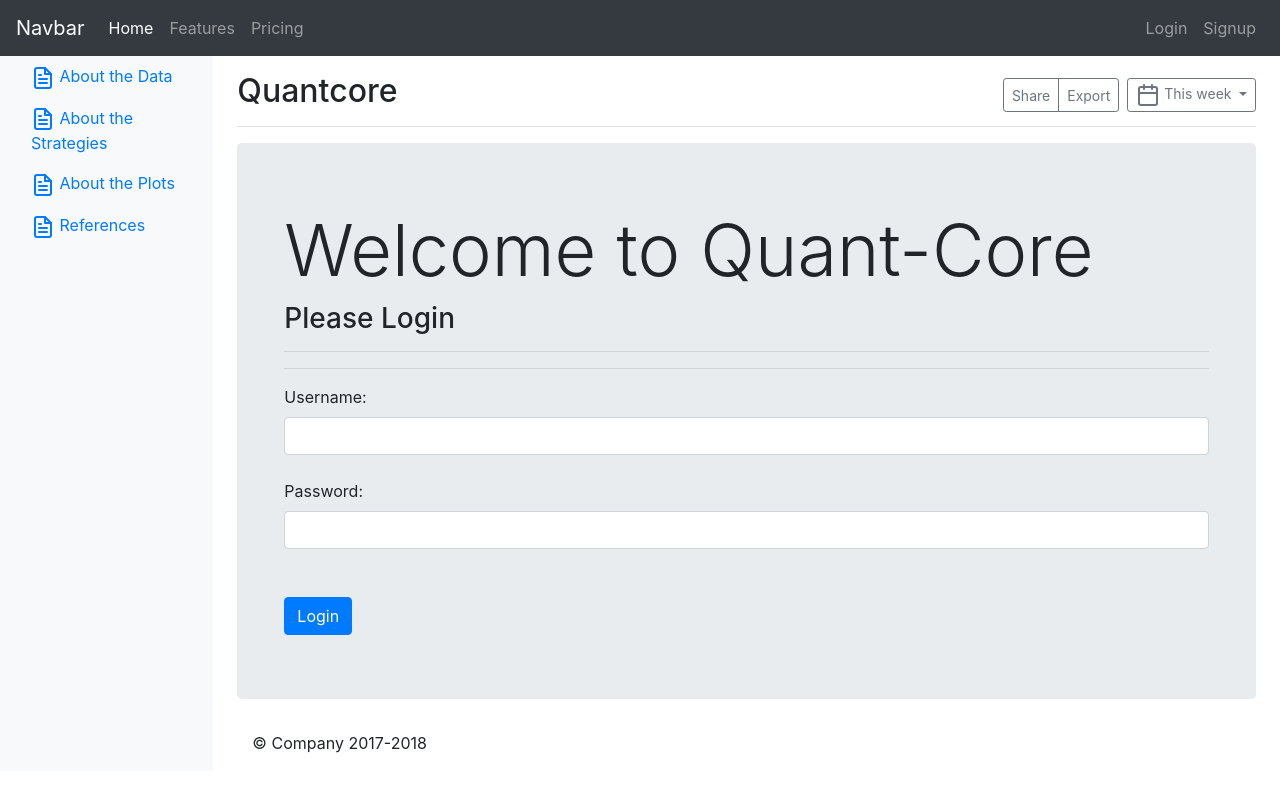
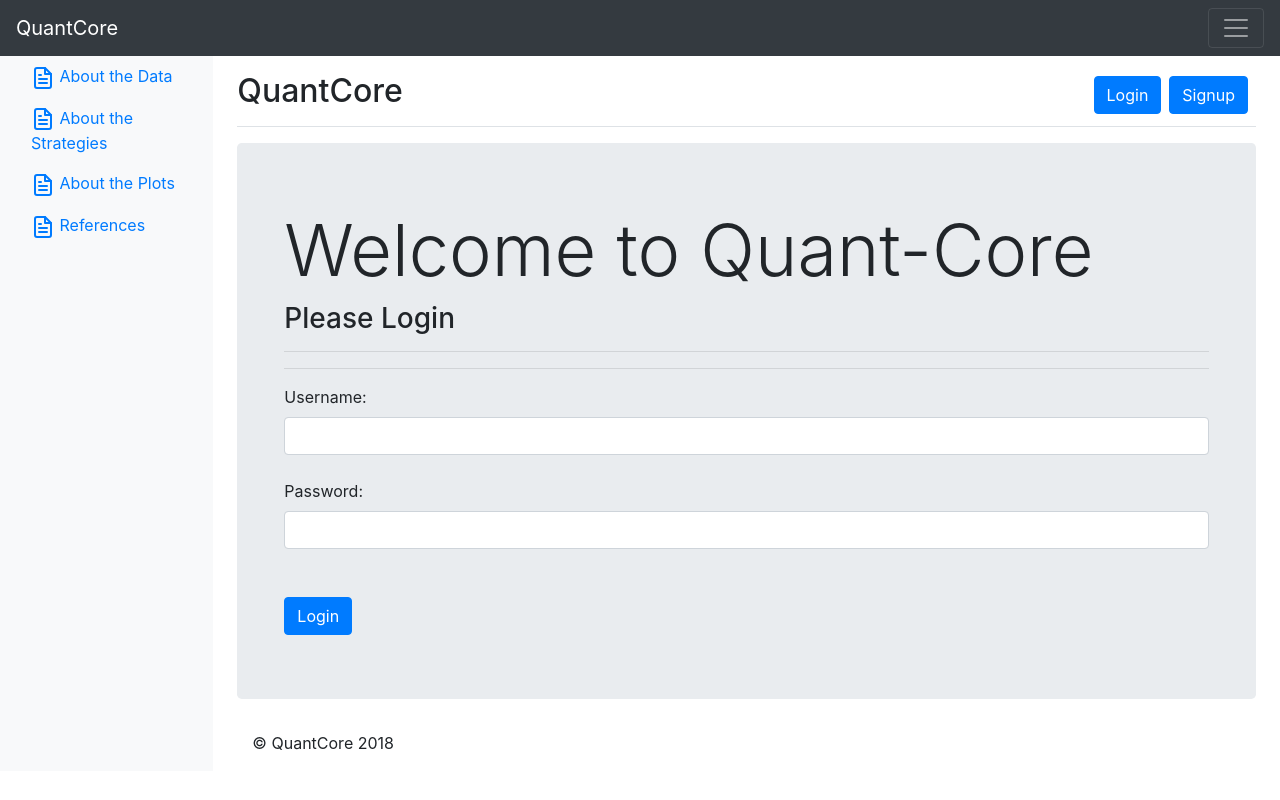
Before and after one commit to sking8484/quantcore, a Django app: page /accounts/login/ in a window 1280 px wide. Run offline with Django 3.2, Linux system fonts and the light colour scheme; some libraries are stand-ins or nearby versions.

Commit message:
UPDATED NAVBARS AND CHANGED LOGIN LOGOUT BUTTONS

```diff
--- a/get_data/templates/get_data/base.html
+++ b/get_data/templates/get_data/base.html
@@ -19,33 +19,113 @@
   <link href="dashboard.css" rel="stylesheet">
 </head>
 
+<!-- NAVBAR -->
+
 <body>
-    <nav class="navbar navbar-expand-lg navbar-dark bg-dark">
-      <a class="navbar-brand" href="#">Navbar</a>
-      <button class="navbar-toggler" type="button" data-toggle="collapse" data-target="#navbarNavAltMarkup" aria-controls="navbarNavAltMarkup" aria-expanded="false" aria-label="Toggle navigation">
+  <nav class="navbar navbar-dark bg-dark">
+    <a class="navbar-brand" href="{% url 'user_posts:home' %}">QuantCore</a>
+    <button class="navbar-toggler" type="button" data-toggle="collapse" data-target="#navbarsExample01" aria-controls="navbarsExample01" aria-expanded="false" aria-label="Toggle navigation">
       <span class="navbar-toggler-icon"></span>
     </button>
-      <div class="collapse navbar-collapse" id="navbarNavAltMarkup">
+
+    <div class="collapse navbar-collapse justify-content" id="navbarsExample01">
+      <ul class="navbar-nav ml-auto">
         <div class="navbar-nav">
-          <a class="nav-item nav-link active" href="#">Home <span class="sr-only">(current)</span></a>
-          <a class="nav-item nav-link" href="#">Features</a>
-          <a class="nav-item nav-link" href="#">Pricing</a>
+
+          {% if user.is_authenticated %}
+
+          <li class="nav-item">
+            <a class="nav-link" href="{% url 'data:get_the_data' %}">Get Stock Data</a>
+          </li>
+          <li class="nav-item">
+            <a class="nav-link" href="#">
+              Effecient Market Bullet
+            </a>
+          </li>
+          <li class="nav-item">
+            <a class="nav-link" href="#">
+              Cumulative Returns
+            </a>
+          </li>
+          <li class="nav-item">
+            <a class="nav-link" href="{% url 'correlation:find_correlation' %}">
+              Correlation
+            </a>
+          </li>
+          <li class="nav-item">
+            <a class="nav-link" href="#">
+              Heat Map
+            </a>
+          </li>
+          <li class="nav-item">
+            <a class="nav-link" href="#">
+              Strategies
+            </a>
+          </li>
+          <li class="nav-item">
+            <a class="nav-link" href="#">
+              Predictive Analytics
+            </a>
+          </li>
+        </ul>
+        <hr>
+
+        <ul class="navbar-nav ">
+
+          <li class="nav-item">
+            <a class="nav-link" href="{% url 'user_posts:create_post' %}">
+              New Post
+            </a>
+          </li>
+
+          <li class="nav-item">
+            <a class="nav-link" href="#">
+              About the Data
+            </a>
+          </li>
+          <li class="nav-item">
+            <a class="nav-link" href="#">
+              About the Strategies
+            </a>
+          </li>
+          <li class="nav-item">
+            <a class="nav-link" href="#">
+              About the Plots
+            </a>
+          </li>
+          <li class="nav-item">
+            <a class="nav-link" href="#">
+              References
+            </a>
+          </li>
+          {% else %}
+
+          <ul class="nav flex-column mb-2">
+            <li class="nav-item">
+              <a class="nav-link" href="#">
+                About the Data
+              </a>
+            </li>
+            <li class="nav-item">
+              <a class="nav-link" href="#">
+                About the Strategies
+              </a>
+            </li>
+            <li class="nav-item">
+              <a class="nav-link" href="#">
+                About the Plots
+              </a>
+            </li>
+            <li class="nav-item">
+              <a class="nav-link" href="#">
+                References
+              </a>
+            </li>
+            {% endif %}
 
 
-          </div>
-          <div class="navbar-nav ml-auto">
-            {% if user.is_authenticated %}
-            <a class="nav-item nav-link" href="javascript:{document.getElementById('logout').submit()}">Logout</a>
-            <form class="" id="logout" action="{% url 'accounts:logout_view' %}"  method="POST">
-              {% csrf_token %}
-              <input type="hidden" name="" value="">
-            </form>
-            {% else %}
-            <a class="nav-item nav-link" href="{% url 'accounts:login_view' %}">Login</a>
-            <a class="nav-item nav-link" href="{% url 'accounts:sign_up_view' %}">Signup</a>
 
 
-            {% endif %}
 
 
           </div>
@@ -54,6 +134,16 @@
         </div>
       </div>
     </nav>
+
+
+
+<!-- SIDEBAR -->
+
+
+
+
+
+
 
     <div class="container-fluid">
       <div class="row">
@@ -182,21 +272,31 @@
 
 
 
-
+          <!-- LOGIN BUTTONS -->
 
 
           <main role="main" class="col-md-9 ml-sm-auto col-lg-10 px-4">
             <div class="d-flex justify-content-between flex-wrap flex-md-nowrap align-items-center pt-3 pb-2 mb-3 border-bottom">
-            <h1 class="h2">Quantcore</h1>
+              <h1 class="h2">QuantCore</h1>
               <div class="btn-toolbar mb-2 mb-md-0">
                 <div class="btn-group mr-2">
-                <button class="btn btn-sm btn-outline-secondary">Share</button>
-                <button class="btn btn-sm btn-outline-secondary">Export</button>
+                  {% if user.is_authenticated %}
+                  <a  href="javascript:{document.getElementById('logout').submit()}"><button class="btn btn-primary">Logout</button></a>
+
+                  <form class="" id="logout" action="{% url 'accounts:logout_view' %}"  method="POST">
+                    {% csrf_token %}
+                    <input type="hidden" name="" value="">
+                  </form>
+
+                  {% else %}
+
+                  <a class="pr-2" href="{% url 'accounts:login_view' %}"><button class="btn  btn-primary">Login</button></a>
+                  <a class="" href="{% url 'accounts:sign_up_view' %}"><button class="btn btn-primary">Signup</button></a>
+                  {% endif %}
+
+
                 </div>
-              <button class="btn btn-sm btn-outline-secondary dropdown-toggle">
-                <span data-feather="calendar"></span>
-                This week
-              </button>
+
               </div>
             </div>
 
@@ -217,36 +317,7 @@
             </script>
 
             <!-- Graphs -->
-    <script src="https://cdnjs.cloudflare.com/ajax/libs/Chart.js/2.7.1/Chart.min.js"></script>
-    <script>
-      var ctx = document.getElementById("myChart");
-      var myChart = new Chart(ctx, {
-        type: 'line',
-        data: {
-          labels: ["Sunday", "Monday", "Tuesday", "Wednesday", "Thursday", "Friday", "Saturday"],
-          datasets: [{
-            data: [15339, 21345, 18483, 24003, 23489, 24092, 12034],
-            lineTension: 0,
-            backgroundColor: 'transparent',
-            borderColor: '#007bff',
-            borderWidth: 4,
-            pointBackgroundColor: '#007bff'
-          }]
-        },
-        options: {
-          scales: {
-            yAxes: [{
-              ticks: {
-                beginAtZero: false
-              }
-            }]
-          },
-          legend: {
-            display: false,
-          }
-        }
-      });
-    </script>
+
           </body>
           </html>
 
@@ -255,7 +326,7 @@
           {% endblock content %}
 
           <footer class="container ">
-      <p>&copy; Company 2017-2018</p>
+            <p>&copy; QuantCore {% now 'Y' %}</p>
           </footer>
         </body>
         </html>
--- a/user_posts/templates/user_posts/home.html
+++ b/user_posts/templates/user_posts/home.html
@@ -11,11 +11,11 @@
         <!-- Main jumbotron for a primary marketing message or call to action -->
         <div class="jumbotron">
           <div class="container">
-            <h1 class="display-3">Welcome to Quant-Core</h1>
+            <h1 class="display-3">Welcome to QuantCore</h1>
 
             {% if user.is_authenticated %}
-            <p>This is a platform for all things Quant. You will be able to create correlation matrices, upload and plot heat maps, find trading strategies that are math heavy, and all sorts of other analytics.
-              The core of this website is built in python, and it is aimed at providing an easy to use friendly interface without sacrificing its quant core.
+            <p>This is a platform for all things analytics. You will be able to create correlation matrices, upload and plot heat maps, develop trading strategies, and all sorts of other analysis.
+              The base of this website is built in python, and it is aimed at providing an easy to use interface without sacrificing its Quant Core.
             </p>
             <hr>
             <hr>
```
Lines whose indentation alone changed are shown as unchanged.
